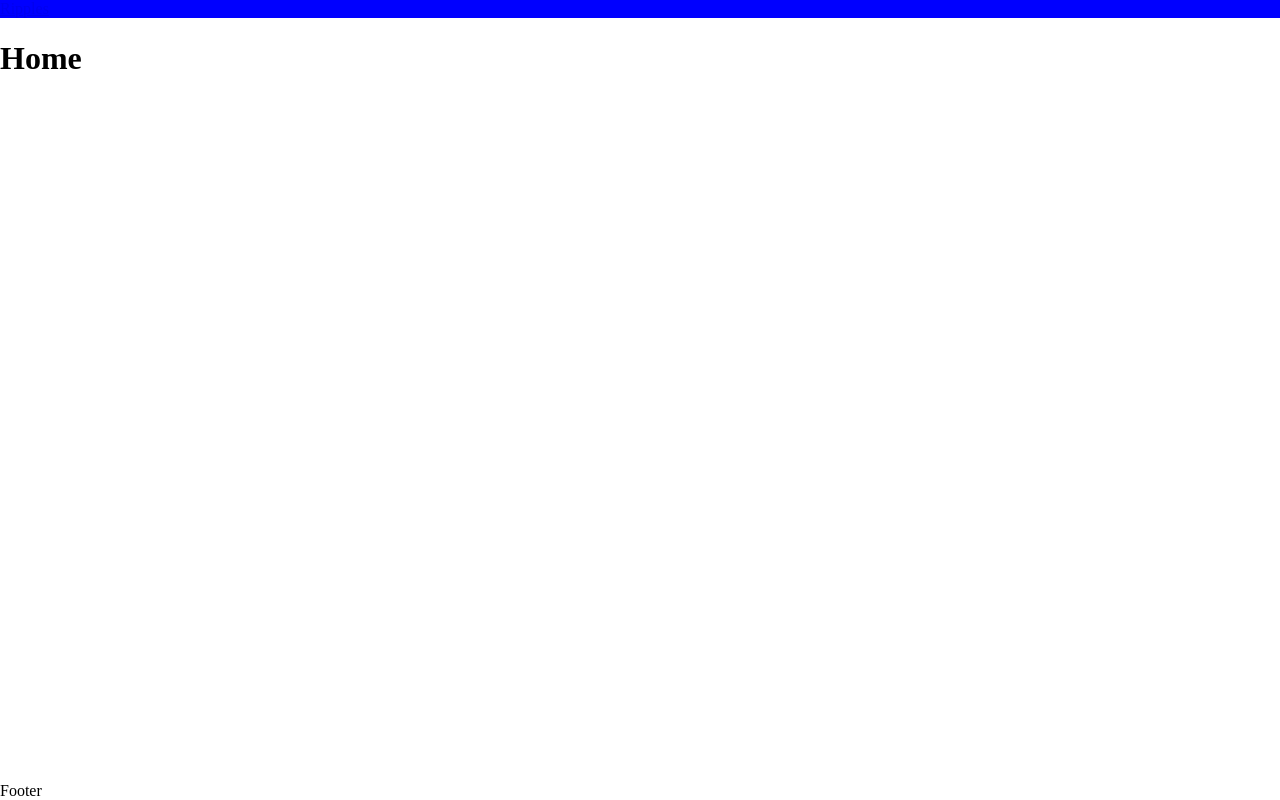
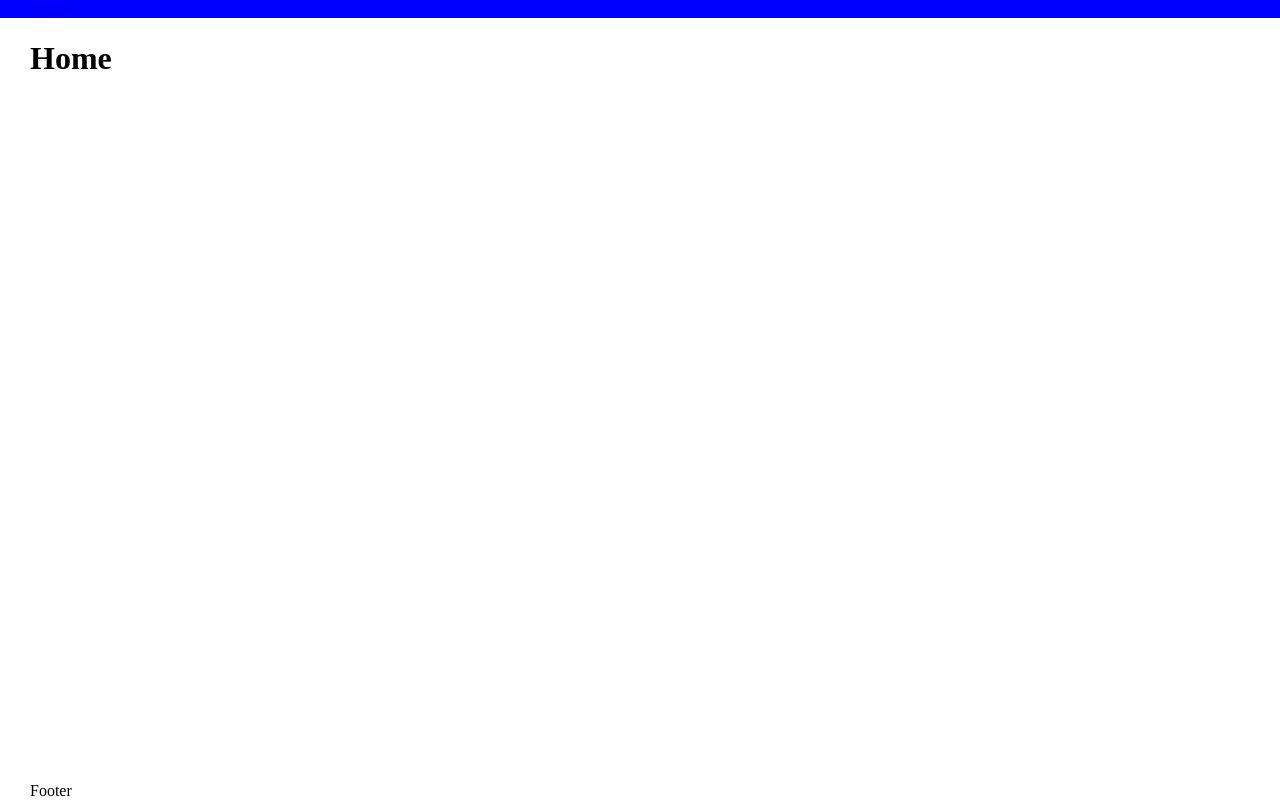
Before and after one commit to bst003/ripples, a React (Vite) app: page / in a window 1280 px wide. Built offline with nearby package versions, Linux system fonts and the light colour scheme.

Commit message:
Add base width styling to header, maina nd footer

```diff
--- a/src/assets/scss/base.scss
+++ b/src/assets/scss/base.scss
@@ -3,6 +3,8 @@
 
 :root{
 
+    --siteHorizonalPadding: 30px;
+    --siteContentWidth: 1320px;
 }
 
 // Site Base
@@ -24,6 +26,12 @@ body{
 
 .site-main{
     flex: 1 1;
+    padding: 0px var(--siteHorizonalPadding);
+
+    &__inner{
+        max-width: var(--siteContentWidth);
+        width: 100%;
+    }
 }
 
 // Helper Classes
--- a/src/parts/Footer.scss
+++ b/src/parts/Footer.scss
@@ -0,0 +1,8 @@
+.site-footer{
+    padding: 0px var(--siteHorizonalPadding);
+
+    &__inner{
+        max-width: var(--siteContentWidth);
+        width: 100%;
+    }
+}
--- a/src/parts/Header.scss
+++ b/src/parts/Header.scss
@@ -1,3 +1,9 @@
 .site-header{
     background-color: blue;
+    padding: 0px var(--siteHorizonalPadding);
+
+    &__inner{
+        max-width: var(--siteContentWidth);
+        width: 100%;
+    }
 }
```
